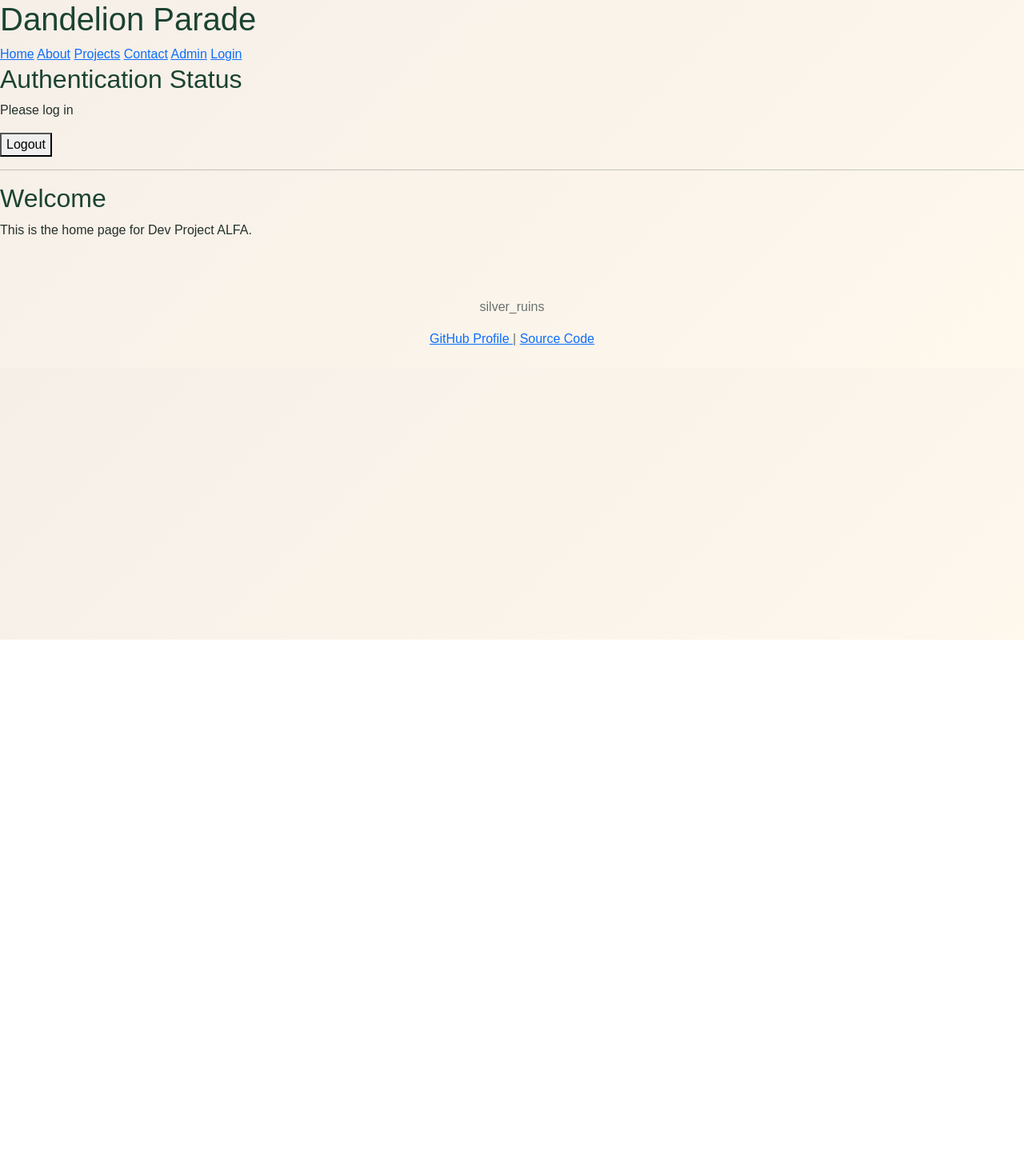
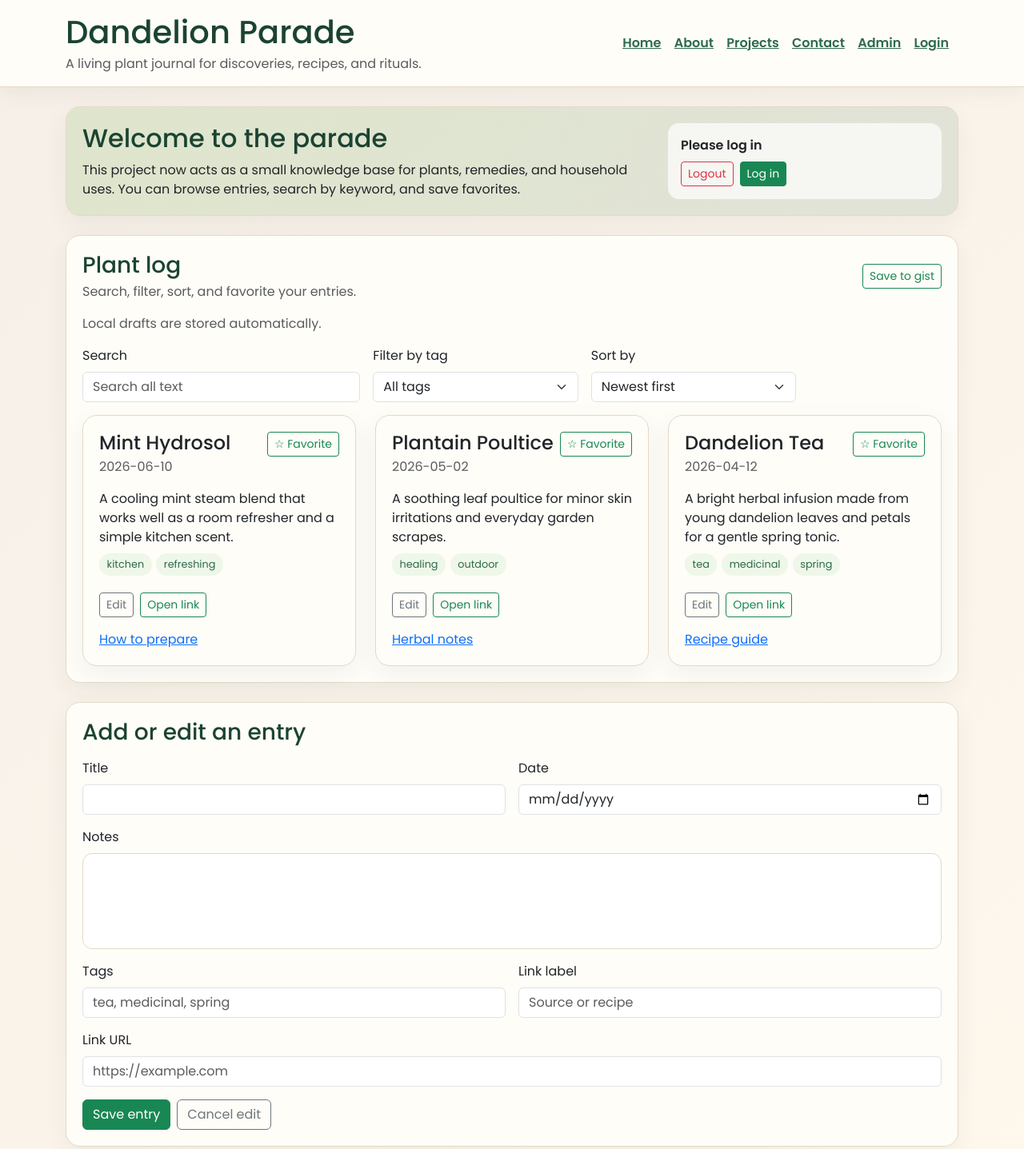
Before and after one commit to silver-ruins/CIS-376-Project, a plain HTML site: page index.html in a window 1280 px wide. Shown: the top 1437 px of the page at 80% size. Before the commit the page ends 800 px from the top, so only its background shows below. Drawn offline with nearby package versions, Linux system fonts and the light colour scheme.

Commit message:
Refactor index.html for improved layout and content
Updated the layout and content of the homepage, added preconnect links for Google Fonts, and improved the structure of the header and main sections.

```diff
--- a/index.html
+++ b/index.html
@@ -5,21 +5,24 @@
     <meta name="viewport" content="width=device-width, initial-scale=1.0">
     <title>Dandelion Parade</title>
 
-    <link rel="stylesheet"
-    href="https://cdnjs.cloudflare.com/ajax/libs/normalize/8.0.1/normalize.min.css">
+    <link rel="preconnect" href="https://fonts.googleapis.com">
+    <link rel="preconnect" href="https://fonts.gstatic.com" crossorigin>
+    <link href="https://fonts.googleapis.com/css2?family=Poppins:wght@400;500;600;700&display=swap" rel="stylesheet">
 
-    <link rel="stylesheet"
-    href="https://cdn.jsdelivr.net/npm/bootstrap@5.3.8/dist/css/bootstrap.min.css">
-
-    <link rel="stylesheet"
-    href="assets/css/style.css">
+    <link rel="stylesheet" href="https://cdnjs.cloudflare.com/ajax/libs/normalize/8.0.1/normalize.min.css">
+    <link rel="stylesheet" href="https://cdn.jsdelivr.net/npm/bootstrap@5.3.8/dist/css/bootstrap.min.css">
+    <link rel="stylesheet" href="assets/css/style.css">
 </head>
 <body>
 
-<header>
-    <h1>Dandelion Parade</h1>
-
-    <nav>
+<header class="site-header py-3">
+    <div class="container">
+        <div class="d-flex justify-content-between align-items-center flex-wrap gap-3">
+            <div>
+                <h1 class="mb-1">Dandelion Parade</h1>
+                <p class="mb-0 text-muted">A living plant journal for discoveries, recipes, and rituals.</p>
+            </div>
+            <nav class="nav-links">
                 <a href="index.html">Home</a>
                 <a href="pages/about.html">About</a>
                 <a href="pages/projects.html">Projects</a>
@@ -27,42 +30,108 @@
                 <a href="pages/admin.html">Admin</a>
                 <a href="pages/auth.html">Login</a>
             </nav>
+        </div>
+    </div>
 </header>
 
-<main id="contentContainer">
+<main class="container py-4" id="contentContainer">
+    <section class="hero card mb-4">
+        <div class="row g-4 align-items-center">
+            <div class="col-lg-8">
+                <h2>Welcome to the parade</h2>
+                <p class="mb-0">This project now acts as a small knowledge base for plants, remedies, and household uses. You can browse entries, search by keyword, and save favorites.</p>
+            </div>
+            <div class="col-lg-4">
+                <div class="auth-card">
+                    <p id="loginState" class="fw-semibold mb-2">Checking login...</p>
+                    <div class="d-flex gap-2 flex-wrap">
+                        <button id="logoutBtn" class="btn btn-outline-danger btn-sm">Logout</button>
+                        <a href="pages/auth.html" class="btn btn-success btn-sm">Log in</a>
+                    </div>
+                </div>
+            </div>
+        </div>
+    </section>
 
-    <h2>Authentication Status</h2>
+    <section class="card">
+        <div class="d-flex justify-content-between align-items-center flex-wrap gap-2 mb-3">
+            <div>
+                <h3 class="mb-1">Plant log</h3>
+                <p class="mb-0 text-muted">Search, filter, sort, and favorite your entries.</p>
+            </div>
+            <button id="saveGistBtn" class="btn btn-outline-success btn-sm">Save to gist</button>
+        </div>
+        <p id="saveStatus" class="text-muted mb-3">Local drafts are stored automatically.</p>
 
-    <p id="loginState">Checking login...</p>
+        <div class="row g-3 mb-3">
+            <div class="col-md-4">
+                <label class="form-label" for="searchInput">Search</label>
+                <input id="searchInput" class="form-control" placeholder="Search all text">
+            </div>
+            <div class="col-md-3">
+                <label class="form-label" for="tagFilter">Filter by tag</label>
+                <select id="tagFilter" class="form-select">
+                    <option value="all">All tags</option>
+                </select>
+            </div>
+            <div class="col-md-3">
+                <label class="form-label" for="sortSelect">Sort by</label>
+                <select id="sortSelect" class="form-select">
+                    <option value="date-desc">Newest first</option>
+                    <option value="date-asc">Oldest first</option>
+                    <option value="title">Title</option>
+                    <option value="favorites">Favorites first</option>
+                </select>
+            </div>
+        </div>
 
-    <button id="logoutBtn">Logout</button>
+        <div id="projectCards" class="row g-4"></div>
+    </section>
 
-    <hr>
-
-    <h2>Welcome</h2>
-
-    <p>
-        This is the home page for Dev Project ALFA.
-    </p>
-
+    <section class="card mt-4">
+        <h3 class="mb-3">Add or edit an entry</h3>
+        <form id="entryForm">
+            <div class="row g-3">
+                <div class="col-md-6">
+                    <label class="form-label" for="entryTitle">Title</label>
+                    <input id="entryTitle" class="form-control" required>
+                </div>
+                <div class="col-md-6">
+                    <label class="form-label" for="entryDate">Date</label>
+                    <input id="entryDate" class="form-control" type="date" required>
+                </div>
+                <div class="col-md-12">
+                    <label class="form-label" for="entryDescription">Notes</label>
+                    <div id="entryDescription" class="editable-area" contenteditable="true"></div>
+                </div>
+                <div class="col-md-6">
+                    <label class="form-label" for="entryTags">Tags</label>
+                    <input id="entryTags" class="form-control" placeholder="tea, medicinal, spring">
+                </div>
+                <div class="col-md-6">
+                    <label class="form-label" for="entryLinkLabel">Link label</label>
+                    <input id="entryLinkLabel" class="form-control" placeholder="Source or recipe">
+                </div>
+                <div class="col-md-12">
+                    <label class="form-label" for="entryLinkUrl">Link URL</label>
+                    <input id="entryLinkUrl" class="form-control" placeholder="https://example.com">
+                </div>
+            </div>
+            <div class="mt-3 d-flex gap-2 flex-wrap">
+                <button type="submit" class="btn btn-success">Save entry</button>
+                <button type="button" id="cancelEditBtn" class="btn btn-outline-secondary">Cancel edit</button>
+            </div>
+        </form>
+    </section>
 </main>
 
 <footer>
-
-    <p> silver_ruins </p>
-
-    <a href="https://github.com/silver-ruins"
-       target="_blank">
-       GitHub Profile
-    </a>
-
+    <div class="container">
+        <p class="mb-2">silver_ruins</p>
+        <a href="https://github.com/silver-ruins" target="_blank">GitHub Profile</a>
         |
-
-    <a href="https://github.com/silver-ruins/CIS-376-Project.git"
-       target="_blank">
-       Source Code
-    </a>
-
+        <a href="https://github.com/silver-ruins/CIS-376-Project.git" target="_blank">Source Code</a>
+    </div>
 </footer>
 
 <script src="https://code.jquery.com/jquery-3.7.1.min.js"></script>
```
Lines whose indentation alone changed are shown as unchanged.
